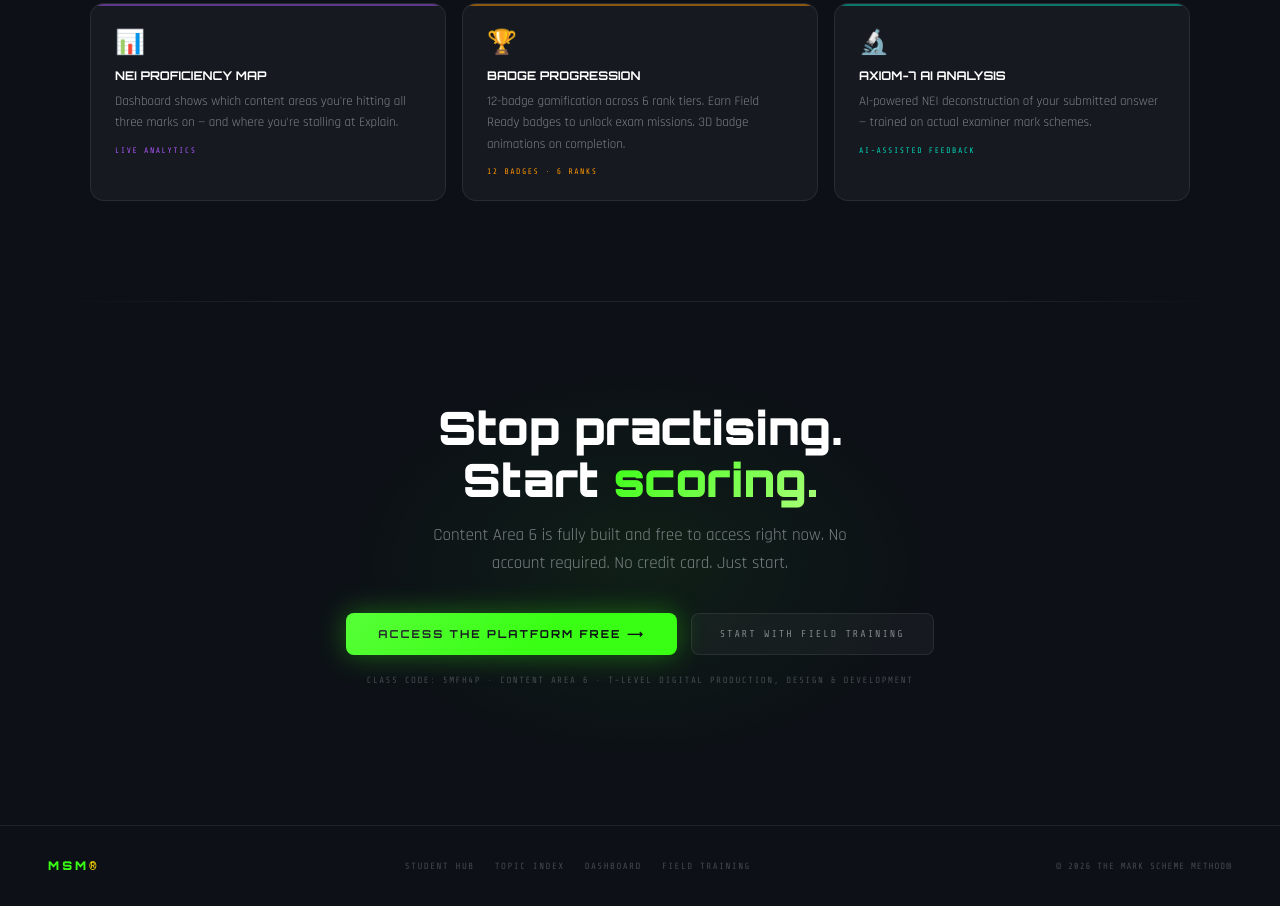
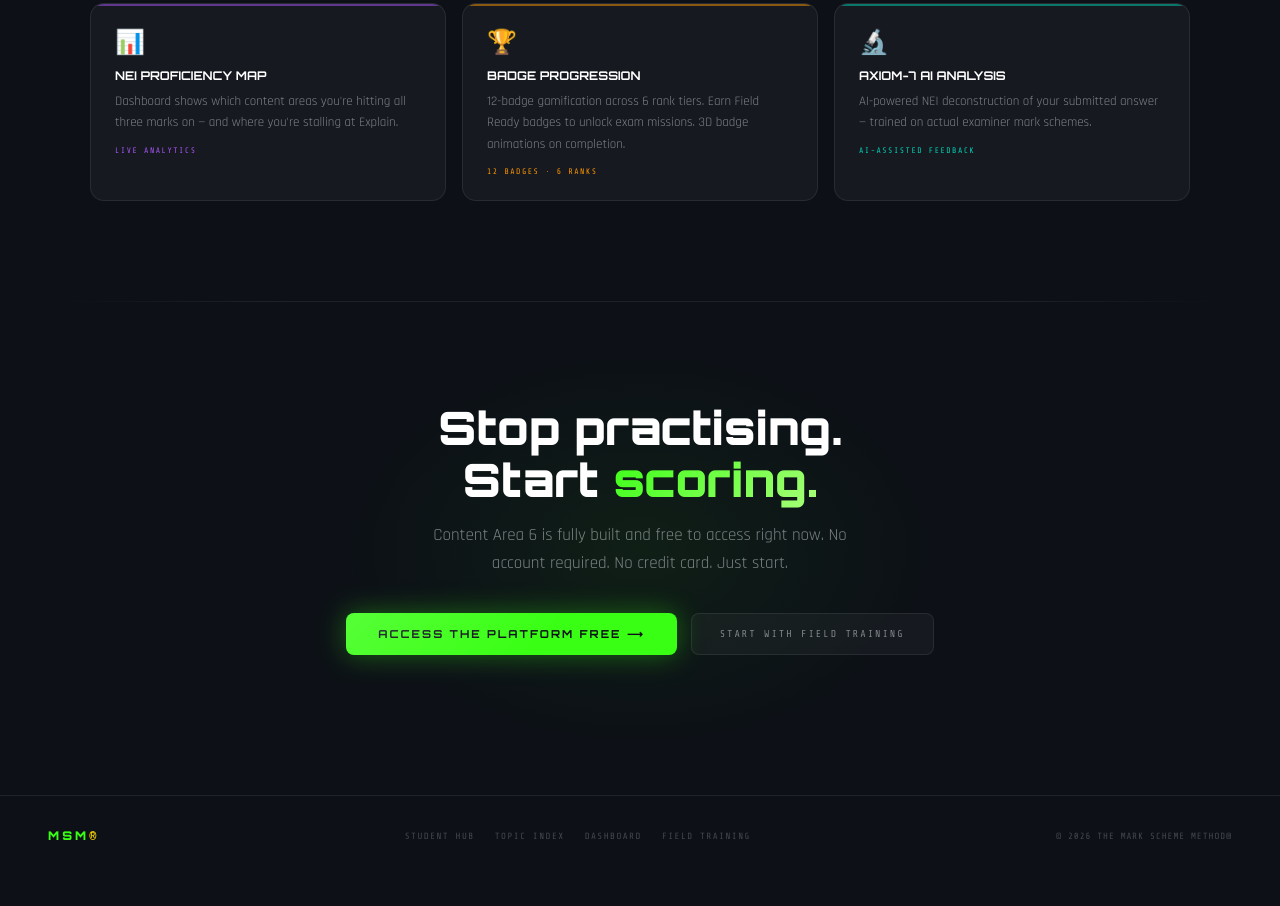
Before and after one commit to DevonTallMan/mark-scheme-method-pilot, a website: page index.html in a window 1280 px wide. Shown: the part 4065-4971 px from the top of the page. After the commit the page ends 4941 px from the top, so only its background shows below. Drawn offline with nearby package versions, Linux system fonts and the light colour scheme.

Commit message:
Remove class code note from index.html
Removed class code note from the CTA section.

```diff
--- a/index.html
+++ b/index.html
@@ -426,8 +426,7 @@ footer{position:relative;z-index:1;border-top:1px solid var(--border);padding:32
     <a href="hub.html" class="btn-primary">ACCESS THE PLATFORM FREE ⟶</a>
     <a href="learn/index.html" class="btn-secondary">START WITH FIELD TRAINING</a>
   </div>
-  <p class="cta-note fade-up">CLASS CODE: 5MFH4P · CONTENT AREA 6 · T-LEVEL DIGITAL PRODUCTION, DESIGN & DEVELOPMENT</p>
-</section>
+  </section>
 
 <footer>
   <div class="footer-logo">MSM<span>®</span></div>
```
